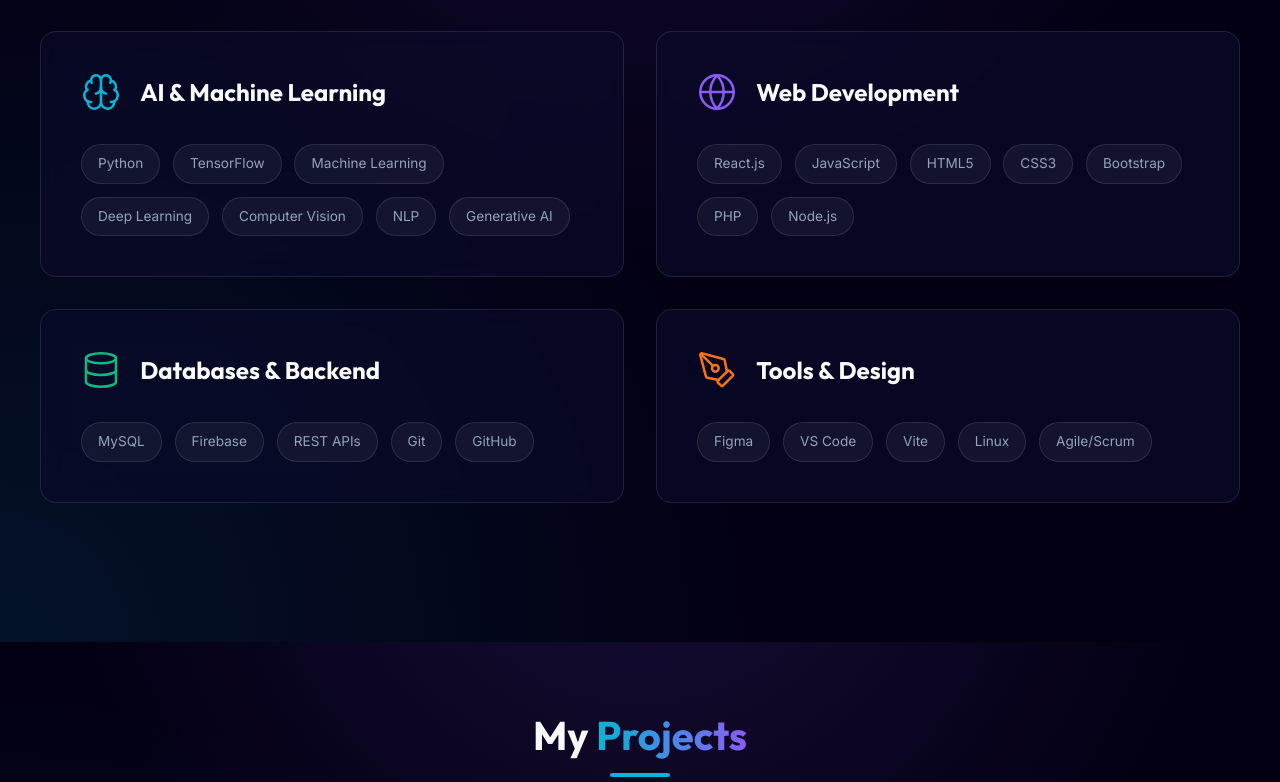
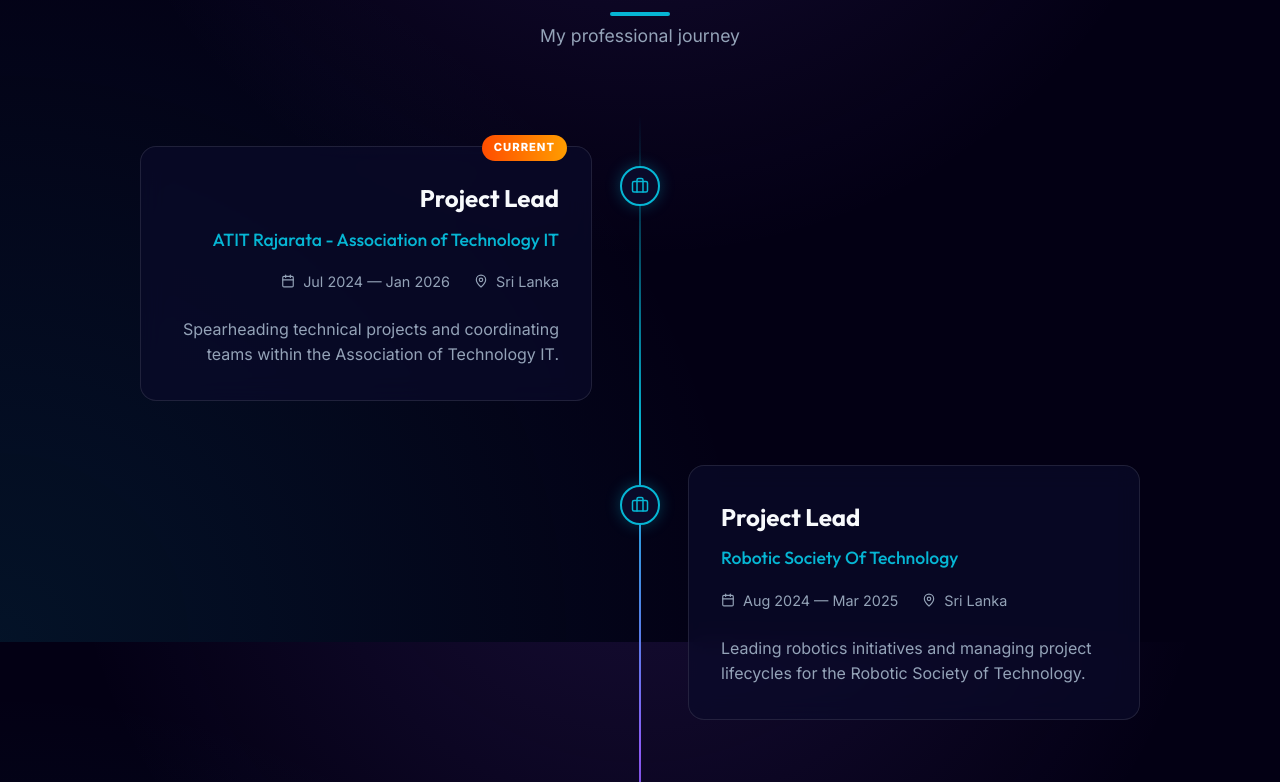
Before and after one commit to shenith084/Portfolio-website, a React (Vite) app: page / in a window 1280 px wide. Shown: the part 1758-2540 px from the top of the page. Built offline with nearby package versions, Linux system fonts and the light colour scheme.

Commit message:
Update section

```diff
--- a/src/App.jsx
+++ b/src/App.jsx
@@ -2,6 +2,7 @@
 import Navbar from './components/Navbar'
 import Hero from './components/Hero'
 import About from './components/About'
+import Experience from './components/Experience'
 import Skills from './components/Skills'
 import Projects from './components/Projects'
 import Contact from './components/Contact'
@@ -35,6 +36,7 @@
       <main>
         <div className="reveal"><Hero /></div>
         <div className="reveal"><About /></div>
+        <div className="reveal"><Experience /></div>
         <div className="reveal"><Skills /></div>
         <div className="reveal"><Projects /></div>
         <div className="reveal"><Contact /></div>
--- a/src/components/About.jsx
+++ b/src/components/About.jsx
@@ -35,7 +35,7 @@
                             <GraduationCap className="info-icon" />
                             <div>
                                 <h4>Education</h4>
-                                <p>BICT (Hons), Rajarata University</p>
+                                <p>BICT (Hons) - Final Year, Rajarata University</p>
                             </div>
                         </div>
 
--- a/src/components/Contact.css
+++ b/src/components/Contact.css
@@ -124,18 +124,34 @@
     gap: 1.5rem;
     border-top: 2px solid;
     border-image-slice: 1;
-    border-image-source: linear-gradient(90deg, transparent, #ff9d00, #ff4d00, transparent);
+    border-image-source: linear-gradient(90deg, transparent, var(--accent-cyan), var(--accent-purple), transparent);
+}
+
+.footer-logo {
+    display: flex;
+    align-items: center;
+    gap: 0.6rem;
+    padding: 0.5rem 1rem;
+    border-radius: 12px;
+    background: rgba(255, 255, 255, 0.03);
+    border: 1px solid var(--glass-border);
+}
+
+.footer-logo .logo-img {
+    width: 24px;
+    height: 24px;
+    border-radius: 4px;
+    filter: drop-shadow(0 0 8px rgba(6, 182, 212, 0.4));
+}
+
+.footer-logo .brand-font {
+    font-size: 1.1rem;
 }
 
 .footer-brand-simple {
     display: flex;
     align-items: center;
-    gap: 0.8rem;
-}
-
-.brand-icon-simple {
-    color: #ff6600;
-    filter: drop-shadow(0 0 5px rgba(255, 102, 0, 0.5));
+    gap: 1.2rem;
 }
 
 .brand-name-simple {
@@ -163,10 +179,10 @@
 }
 
 .social-circle:hover {
-    border-color: #ff6600;
-    color: #ff6600;
+    border-color: var(--accent-cyan);
+    color: var(--accent-cyan);
     transform: translateY(-3px);
-    box-shadow: 0 5px 15px rgba(255, 102, 0, 0.2);
+    box-shadow: 0 5px 15px rgba(6, 182, 212, 0.2);
 }
 
 .copyright-simple {
--- a/src/components/Contact.jsx
+++ b/src/components/Contact.jsx
@@ -24,16 +24,16 @@
                     <div className="contact-info-panel">
                         <h2 className="cta-title">Let's work <span className="gradient-text">together</span></h2>
                         <p className="cta-desc">
-                            I'm currently looking for new opportunities in AI Engineering, Data Science, and Software Development.
+                            I'm currently looking for internship and entry-level opportunities in AI Engineering, Data Science, and Software Development.
                             If you have a project in mind or just want to say hi, feel free to reach out!
                         </p>
 
                         <div className="contact-methods">
-                            <a href="mailto:shenithchanidu@example.com" className="contact-method-item glass-card">
+                            <a href="mailto:shenith222@gmail.com" className="contact-method-item glass-card">
                                 <Mail className="method-icon" />
                                 <div>
                                     <h4>Email Me</h4>
-                                    <p>shenithchanidu@example.com</p>
+                                    <p>shenith222@gmail.com</p>
                                 </div>
                             </a>
                             <a href="https://github.com/shenith084" target="_blank" rel="noreferrer" className="contact-method-item glass-card">
@@ -88,7 +88,10 @@
                 {/* Simplified Minimalist Footer */}
                 <div className="minimal-footer">
                     <div className="footer-brand-simple">
-                        <Flame className="brand-icon-simple" fill="currentColor" />
+                        <div className="footer-logo">
+                            <img src="/logo.svg" alt="SC Logo" className="logo-img" />
+                            <span className="brand-font">S<span className="gradient-text">C</span></span>
+                        </div>
                         <h3 className="brand-name-simple">Shenith Chanidu</h3>
                     </div>
 
--- /dev/null
+++ b/src/components/Experience.css
@@ -0,0 +1,177 @@
+.experience-section {
+    padding: 100px 0;
+    position: relative;
+}
+
+.section-subtitle {
+    text-align: center;
+    color: var(--text-secondary);
+    margin-top: -2rem;
+    margin-bottom: 4rem;
+    font-size: 1.1rem;
+}
+
+.timeline {
+    position: relative;
+    max-width: 1000px;
+    margin: 0 auto;
+    padding: 2rem 0;
+}
+
+.timeline-line {
+    position: absolute;
+    top: 0;
+    bottom: 0;
+    left: 50%;
+    width: 2px;
+    background: linear-gradient(to bottom, transparent, var(--accent-cyan), var(--accent-purple), transparent);
+    transform: translateX(-50%);
+}
+
+.timeline-item {
+    position: relative;
+    margin-bottom: 4rem;
+    width: 50%;
+    opacity: 1;
+    /* Keeping it visible, App.jsx handles reveal via intersection observer */
+}
+
+.timeline-item:last-child {
+    margin-bottom: 0;
+}
+
+.timeline-item.left {
+    left: 0;
+    padding-right: 3rem;
+    text-align: right;
+}
+
+.timeline-item.right {
+    left: 50%;
+    padding-left: 3rem;
+    text-align: left;
+}
+
+.timeline-dot {
+    position: absolute;
+    top: 20px;
+    width: 40px;
+    height: 40px;
+    background: var(--bg-secondary);
+    border: 2px solid var(--accent-cyan);
+    border-radius: 50%;
+    display: flex;
+    align-items: center;
+    justify-content: center;
+    color: var(--accent-cyan);
+    z-index: 10;
+    box-shadow: 0 0 15px rgba(6, 182, 212, 0.3);
+}
+
+.timeline-item.left .timeline-dot {
+    right: -20px;
+}
+
+.timeline-item.right .timeline-dot {
+    left: -20px;
+}
+
+.timeline-content {
+    padding: 2rem;
+    transition: var(--transition);
+    position: relative;
+    border: 1px solid var(--glass-border);
+}
+
+.timeline-content:hover {
+    border-color: var(--accent-cyan);
+    transform: translateY(-5px);
+    box-shadow: var(--neon-cyan-glow);
+}
+
+.current-badge {
+    position: absolute;
+    top: -12px;
+    left: 24px;
+    background: linear-gradient(90deg, #ff4d00, #ff9d00);
+    color: white;
+    font-size: 0.7rem;
+    font-weight: 800;
+    padding: 4px 12px;
+    border-radius: 20px;
+    letter-spacing: 1px;
+}
+
+.timeline-item.left .current-badge {
+    left: auto;
+    right: 24px;
+}
+
+.exp-title {
+    font-size: 1.5rem;
+    margin-bottom: 0.5rem;
+    color: var(--text-primary);
+}
+
+.exp-org {
+    font-size: 1.1rem;
+    color: var(--accent-cyan);
+    margin-bottom: 1rem;
+    font-weight: 500;
+}
+
+.exp-meta {
+    display: flex;
+    gap: 1.5rem;
+    margin-bottom: 1.5rem;
+    color: var(--text-secondary);
+    font-size: 0.9rem;
+}
+
+.timeline-item.left .exp-meta {
+    justify-content: flex-end;
+}
+
+.meta-item {
+    display: flex;
+    align-items: center;
+    gap: 0.5rem;
+}
+
+.exp-desc {
+    color: var(--text-secondary);
+    font-size: 1rem;
+    line-height: 1.6;
+}
+
+@media (max-width: 768px) {
+    .timeline-line {
+        left: 30px;
+    }
+
+    .timeline-item {
+        width: 100%;
+        padding-left: 70px !important;
+        padding-right: 0 !important;
+        text-align: left !important;
+    }
+
+    .timeline-item.left,
+    .timeline-item.right {
+        left: 0;
+    }
+
+    .timeline-dot {
+        left: 10px !important;
+        right: auto !important;
+    }
+
+    .timeline-item.left .exp-meta {
+        justify-content: flex-start;
+    }
+
+    .timeline-item.left .current-badge {
+        right: auto;
+        left: 24px;
+    }
+}
--- /dev/null
+++ b/src/components/Experience.jsx
@@ -0,0 +1,70 @@
+import React from 'react';
+import { Briefcase, Calendar, MapPin } from 'lucide-react';
+import './Experience.css';
+
+const Experience = () => {
+    const experiences = [
+        {
+            title: "Project Lead",
+            organization: "ATIT Rajarata - Association of Technology IT",
+            period: "Jul 2024 — Jan 2026",
+            location: "Sri Lanka",
+            description: "Spearheading technical projects and coordinating teams within the Association of Technology IT.",
+            isCurrent: true
+        },
+        {
+            title: "Project Lead",
+            organization: "Robotic Society Of Technology",
+            period: "Aug 2024 — Mar 2025",
+            location: "Sri Lanka",
+            description: "Leading robotics initiatives and managing project lifecycles for the Robotic Society of Technology.",
+            isCurrent: false
+        },
+        {
+            title: "Member",
+            organization: "ATIT Rajarata - Association of Technology IT",
+            period: "Jul 2023 — Jul 2024",
+            location: "Sri Lanka",
+            description: "Active contribution to community tech events and collaborative development projects.",
+            isCurrent: false
+        }
+    ];
+
+    return (
+        <section id="experience" className="experience-section container">
+            <h2 className="section-title">Exp<span className="gradient-text">erience</span></h2>
+            <p className="section-subtitle">My professional journey</p>
+
+            <div className="timeline">
+                <div className="timeline-line"></div>
+                {experiences.map((exp, index) => (
+                    <div key={index} className={`timeline-item ${index % 2 === 0 ? 'left' : 'right'}`}>
+                        <div className="timeline-dot">
+                            <Briefcase size={18} />
+                        </div>
+                        <div className="timeline-content glass-card">
+                            {exp.isCurrent && <span className="current-badge">CURRENT</span>}
+                            <h3 className="exp-title">{exp.title}</h3>
+                            <h4 className="exp-org">{exp.organization}</h4>
+
+                            <div className="exp-meta">
+                                <div className="meta-item">
+                                    <Calendar size={14} />
+                                    <span>{exp.period}</span>
+                                </div>
+                                <div className="meta-item">
+                                    <MapPin size={14} />
+                                    <span>{exp.location}</span>
+                                </div>
+                            </div>
+
+                            <p className="exp-desc">{exp.description}</p>
+                        </div>
+                    </div>
+                ))}
+            </div>
+        </section>
+    );
+};
+
+export default Experience;
--- a/src/components/Navbar.jsx
+++ b/src/components/Navbar.jsx
@@ -17,6 +17,7 @@
   const navLinks = [
     { name: 'Home', href: '#home' },
     { name: 'About', href: '#about' },
+    { name: 'Experience', href: '#experience' },
     { name: 'Skills', href: '#skills' },
     { name: 'Projects', href: '#projects' },
     { name: 'Contact', href: '#contact' },
```
Also changed, not shown: src/components/Hero.jsx (+8 -8 lines).
